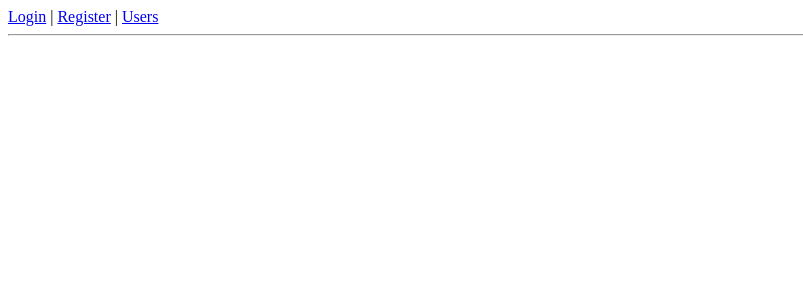
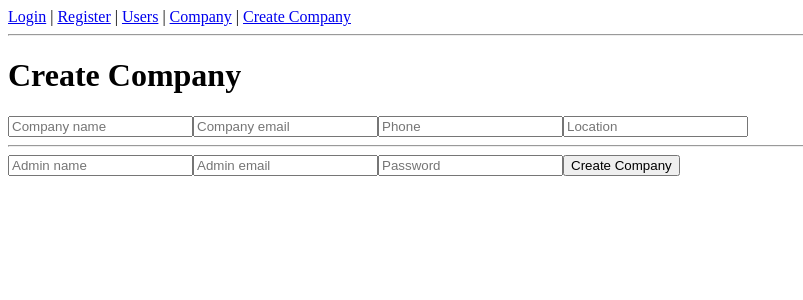
Before and after one commit to Vlorethaqi/HireFlow-FrontEnd, a React (Vite) app: page /companies/create in a window 1280 px wide. Shown: the top 300 px of the page, without its empty margins (0-803 px from the left). Built offline with nearby package versions, Linux system fonts and the light colour scheme.

Commit message:
Add company pages and service integration

```diff
--- a/src/App.jsx
+++ b/src/App.jsx
@@ -7,6 +7,8 @@ import {
 import Login from "./pages/Login.jsx";
 import Register from "./pages/Register.jsx";
 import Users from "./pages/Users.jsx";
+import Companies from "./pages/Companies.jsx";
+import CreateCompany from "./pages/CreateCompany.jsx";
 
 function App() {
 
@@ -26,6 +28,18 @@ function App() {
 
         <Link to="/users">
           Users
+        </Link>
+
+        {" | "}
+
+        <Link to="/companies">
+          Company
+        </Link>
+
+        {" | "}
+
+        <Link to="/companies/create">
+          Create Company
         </Link>
       </nav>
 
@@ -48,6 +62,16 @@ function App() {
           element={<Users />}
         />
 
+        <Route
+          path="/companies"
+          element={<Companies />}
+        />
+
+        <Route
+          path="/companies/create"
+          element={<CreateCompany />}
+        />
+
       </Routes>
     </div>
   );
--- /dev/null
+++ b/src/pages/Companies.jsx
@@ -0,0 +1,98 @@
+import { useEffect, useState } from "react";
+import { getMyCompany, updateCompany } from "../services/companyService";
+
+export default function Companies() {
+  const [company, setCompany] = useState(null);
+  const [name, setName] = useState("");
+  const [email, setEmail] = useState("");
+  const [phone, setPhone] = useState("");
+  const [location, setLocation] = useState("");
+  const [description, setDescription] = useState("");
+
+  const loadCompany = async () => {
+    const res = await getMyCompany();
+
+    if (res.success === false) {
+      alert(res.message);
+      return;
+    }
+
+    setCompany(res.data);
+    setName(res.data.name || "");
+    setEmail(res.data.email || "");
+    setPhone(res.data.phone || "");
+    setLocation(res.data.location || "");
+    setDescription(res.data.description || "");
+  };
+
+  useEffect(() => {
+    loadCompany();
+  }, []);
+
+  const handleUpdate = async () => {
+    if (!company) return;
+
+    const res = await updateCompany(company.id, {
+      name,
+      email,
+      phone,
+      location,
+      description
+    });
+
+    if (res.success === false) {
+      alert(res.message);
+    } else {
+      alert("Company updated successfully!");
+      loadCompany();
+    }
+  };
+
+  return (
+    <div>
+      <h1>Company</h1>
+
+      {!company && (
+        <p>No company loaded</p>
+      )}
+
+      {company && (
+        <div>
+          <input
+            placeholder="Company name"
+            value={name}
+            onChange={(e) => setName(e.target.value)}
+          />
+
+          <input
+            placeholder="Company email"
+            value={email}
+            onChange={(e) => setEmail(e.target.value)}
+          />
+
+          <input
+            placeholder="Phone"
+            value={phone}
+            onChange={(e) => setPhone(e.target.value)}
+          />
+
+          <input
+            placeholder="Location"
+            value={location}
+            onChange={(e) => setLocation(e.target.value)}
+          />
+
+          <input
+            placeholder="Description"
+            value={description}
+            onChange={(e) => setDescription(e.target.value)}
+          />
+
+          <button onClick={handleUpdate}>
+            Update
+          </button>
+        </div>
+      )}
+    </div>
+  );
+}
--- /dev/null
+++ b/src/pages/CreateCompany.jsx
@@ -0,0 +1,88 @@
+import { useState } from "react";
+import { createCompany } from "../services/companyService";
+
+export default function CreateCompany() {
+  const [name, setName] = useState("");
+  const [companyEmail, setCompanyEmail] = useState("");
+  const [phone, setPhone] = useState("");
+  const [location, setLocation] = useState("");
+  const [adminName, setAdminName] = useState("");
+  const [adminEmail, setAdminEmail] = useState("");
+  const [password, setPassword] = useState("");
+
+  const handleCreateCompany = async () => {
+    const res = await createCompany({
+      name,
+      companyEmail,
+      phone,
+      location,
+      adminName,
+      adminEmail,
+      password
+    });
+
+    console.log("CREATE COMPANY RESPONSE:", res);
+
+    if (res.success === false) {
+      alert(res.message);
+    } else {
+      localStorage.setItem("token", res.token);
+      alert("Company created successfully!");
+    }
+  };
+
+  return (
+    <div>
+      <h1>Create Company</h1>
+
+      <input
+        placeholder="Company name"
+        value={name}
+        onChange={(e) => setName(e.target.value)}
+      />
+
+      <input
+        placeholder="Company email"
+        value={companyEmail}
+        onChange={(e) => setCompanyEmail(e.target.value)}
+      />
+
+      <input
+        placeholder="Phone"
+        value={phone}
+        onChange={(e) => setPhone(e.target.value)}
+      />
+
+      <input
+        placeholder="Location"
+        value={location}
+        onChange={(e) => setLocation(e.target.value)}
+      />
+
+      <hr />
+
+      <input
+        placeholder="Admin name"
+        value={adminName}
+        onChange={(e) => setAdminName(e.target.value)}
+      />
+
+      <input
+        placeholder="Admin email"
+        value={adminEmail}
+        onChange={(e) => setAdminEmail(e.target.value)}
+      />
+
+      <input
+        type="password"
+        placeholder="Password"
+        value={password}
+        onChange={(e) => setPassword(e.target.value)}
+      />
+
+      <button onClick={handleCreateCompany}>
+        Create Company
+      </button>
+    </div>
+  );
+}
--- /dev/null
+++ b/src/services/companyService.js
@@ -0,0 +1,43 @@
+const API_URL = "http://localhost:3000";
+
+function getToken() {
+  return localStorage.getItem("token");
+}
+
+// CREATE COMPANY + ADMIN
+export async function createCompany(data) {
+  const res = await fetch(`${API_URL}/companies`, {
+    method: "POST",
+    headers: {
+      "Content-Type": "application/json"
+    },
+    body: JSON.stringify(data)
+  });
+
+  return res.json();
+}
+
+// GET MY COMPANY
+export async function getMyCompany() {
+  const res = await fetch(`${API_URL}/companies/me`, {
+    headers: {
+      Authorization: `Bearer ${getToken()}`
+    }
+  });
+
+  return res.json();
+}
+
+// UPDATE COMPANY
+export async function updateCompany(id, data) {
+  const res = await fetch(`${API_URL}/companies/${id}`, {
+    method: "PUT",
+    headers: {
+      "Content-Type": "application/json",
+      Authorization: `Bearer ${getToken()}`
+    },
+    body: JSON.stringify(data)
+  });
+
+  return res.json();
+}
```
